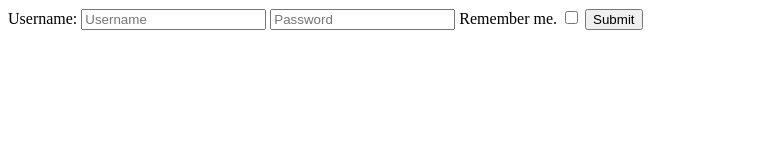
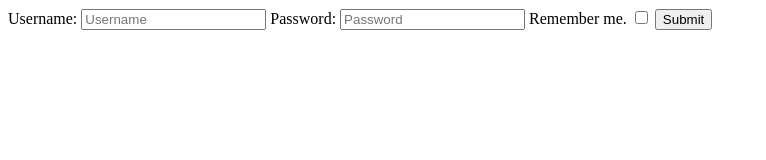
Before and after one commit to acciojob/remember-me-login-form-KonArchit, a website: page main.html in a window 1280 px wide. Shown: the whole page, without its empty margins (0-766 px from the left). Drawn offline with Linux system fonts and the light colour scheme.

Commit message:
created a submission

```diff
--- a/main.html
+++ b/main.html
@@ -10,7 +10,8 @@
 <form id="form">
   <label for="username">Username:</label>
   <input type="text" placeholder="Username" id="username" name="username">
-  <input type="password" placeholder="Password" id="password">
+	<label for="password">Password:</label>
+  <input type="password" placeholder="Password" id="password" name="password">
 
   <label for="checkbox">Remember me.</label>
   <input type="checkbox" id="checkbox" name="checkbox">
```
